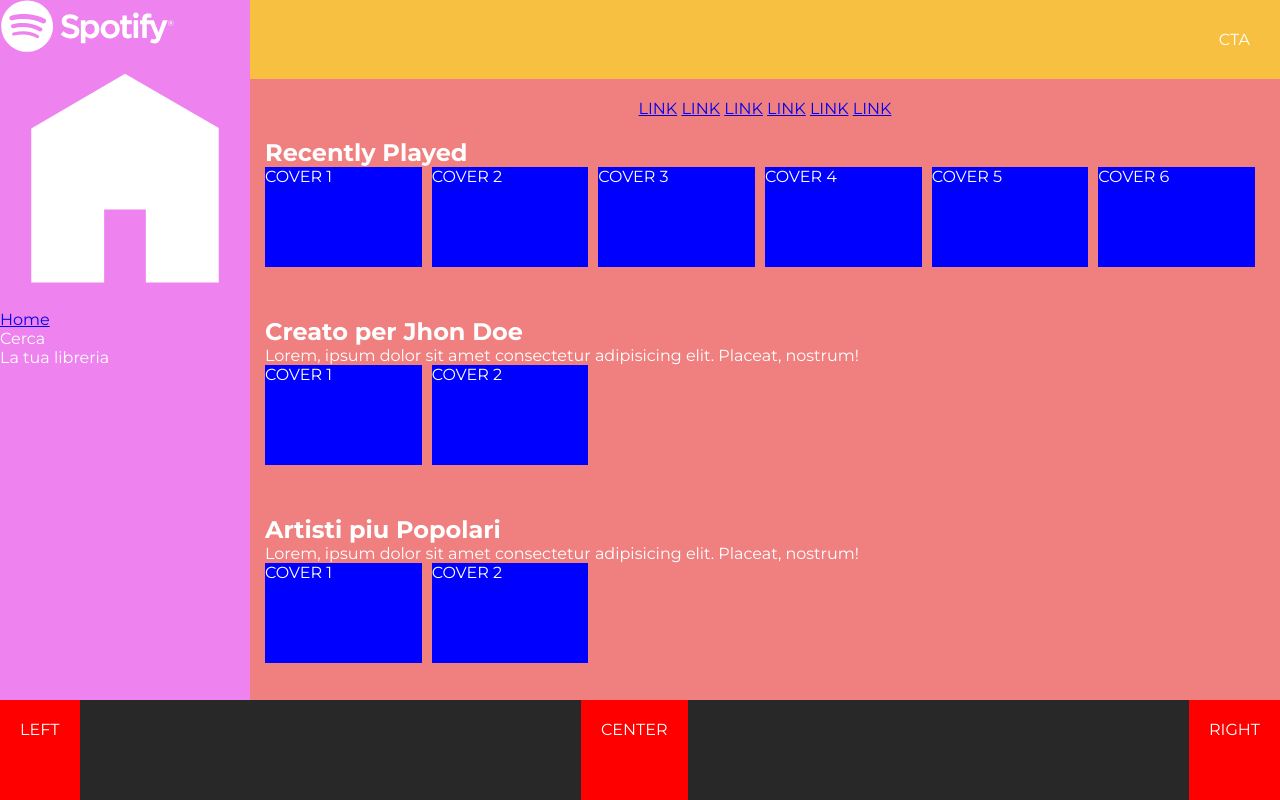
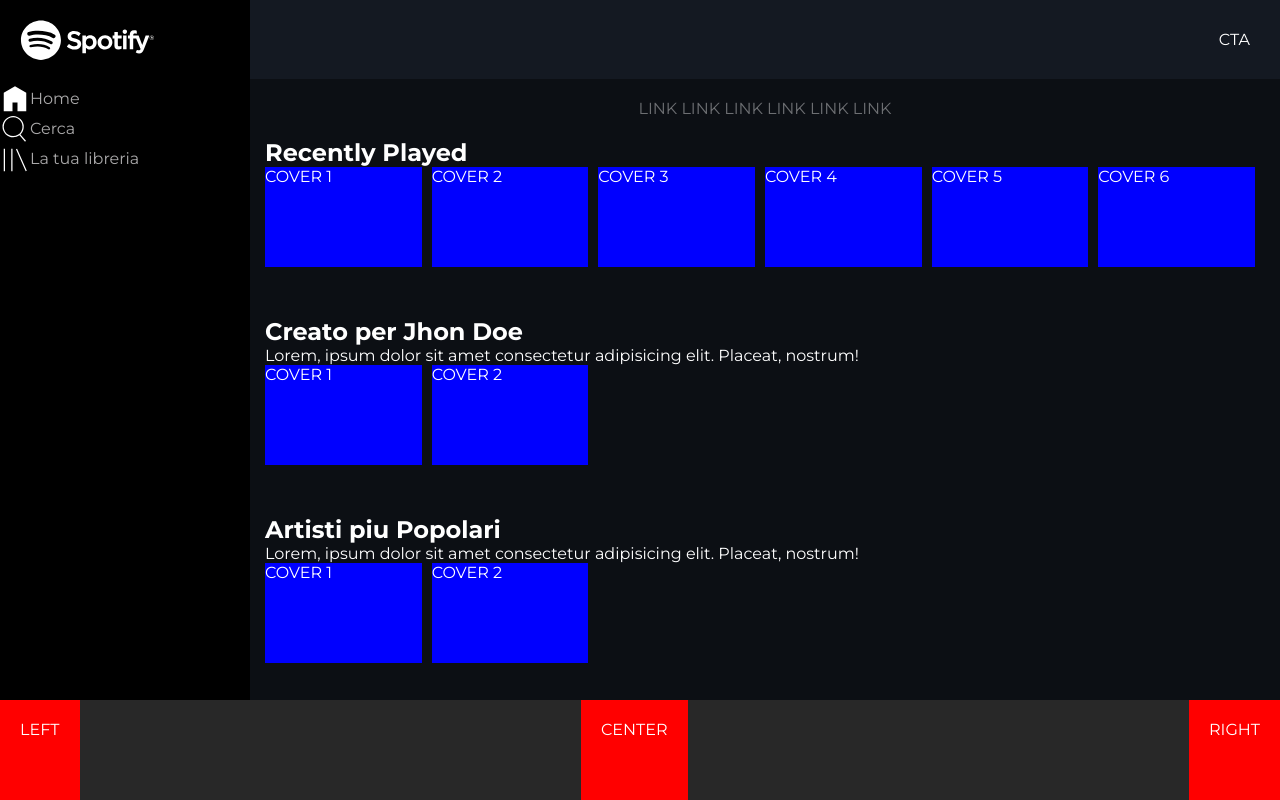
Before and after one commit to FeloMatta/html-css-spotifyweb, a plain HTML site: page index.html in a window 1280 px wide. Drawn offline with Linux system fonts and the light colour scheme.

```diff
--- a/css/style.css
+++ b/css/style.css
@@ -43,7 +43,25 @@ main .app{
 
 .logo img{
     width: 70%;
+    padding: 20px;
 }
+
+aside .menu-nav ul li img{
+    width: 30px;
+    color: #AAA9AA;
+}
+aside .menu-nav ul li a{
+    display: flex;
+    height: 30px;
+    line-height: 30px;
+    text-decoration: none;
+    color: #AAA9AA;
+}
+
+/* aside .menu-nav ul li img span{
+    text-decoration: none;
+    color: #AAA9AA;
+} */
 
 main .app > *{
     height: 100%;
@@ -53,9 +71,15 @@ main .app .navigation{
     width: 250px;
 }
 
+a{
+    text-decoration: none;
+    color: rgba(255, 255, 255, 0.4);
+}
+
 main .app .content{
     width: calc(100% - 250px);
     overflow: auto;
+    opacity: 1;
 }
 
 main .app .content .cta{
@@ -104,19 +128,19 @@ footer .player{
 
 /* DEBUG */
 .debug main .app{
-    background-color: green;
+    background-color: #141922;
 }
 
 .debug main .app .navigation{
-    background-color: violet;
+    background-color: #000000;
 }
 
 .debug main .app .content{
-    background-color: lightcoral;
+    background-color: rgba(0, 0, 0, 0.4);;
 }
 
 .debug main .app .content .cta{
-    background-color: rgba(255, 255, 0, 0.5);
+    background-color: #141922;
     /* height: 100px; */
 }
 
--- a/index.html
+++ b/index.html
@@ -11,6 +11,7 @@
 </head>
     <body class="debug">
         <!--inizio main  -->
+
         <main>
             <div class="app">
 
@@ -20,7 +21,9 @@
                         <img src="img/logo.svg" alt="Spotify">
                     </div>
 
-                    <nav>
+
+
+                    <nav class="menu-nav">
                         <ul>
                             <li>
                                 <a href="#">
@@ -28,10 +31,14 @@
                                 </a>
                             </li>
                             <li>
-                                Cerca
+                                <a href="#">
+                                    <img src="img/search.svg" alt="Home"> <span>Cerca</span>
+                                </a>
                             </li>
                             <li>
-                                La tua libreria
+                                <a href="#">
+                                    <img src="img/libreria.svg" alt="Home"> <span>La tua libreria</span>
+                                </a>
                             </li>
                         </ul>
                     </nav>
```
